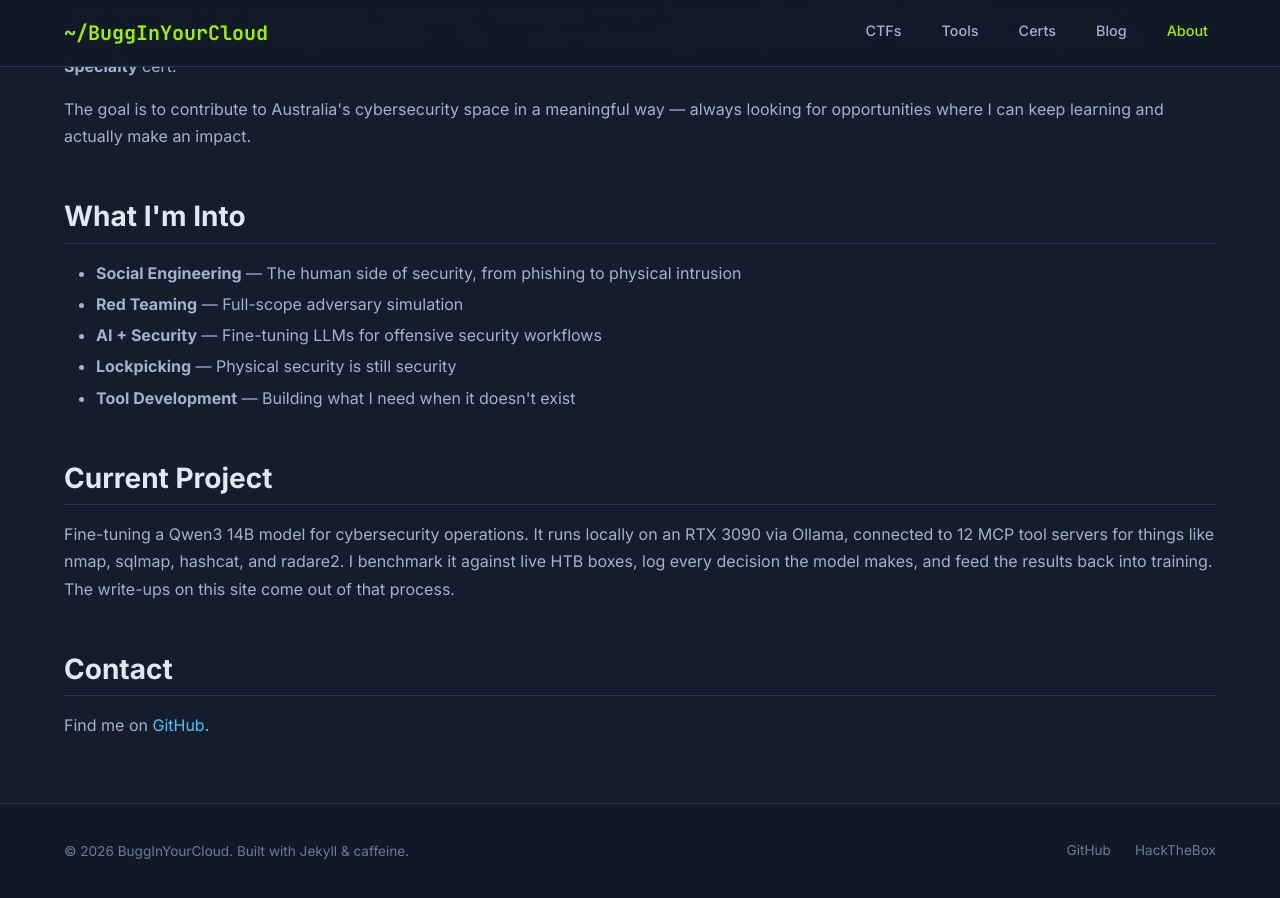
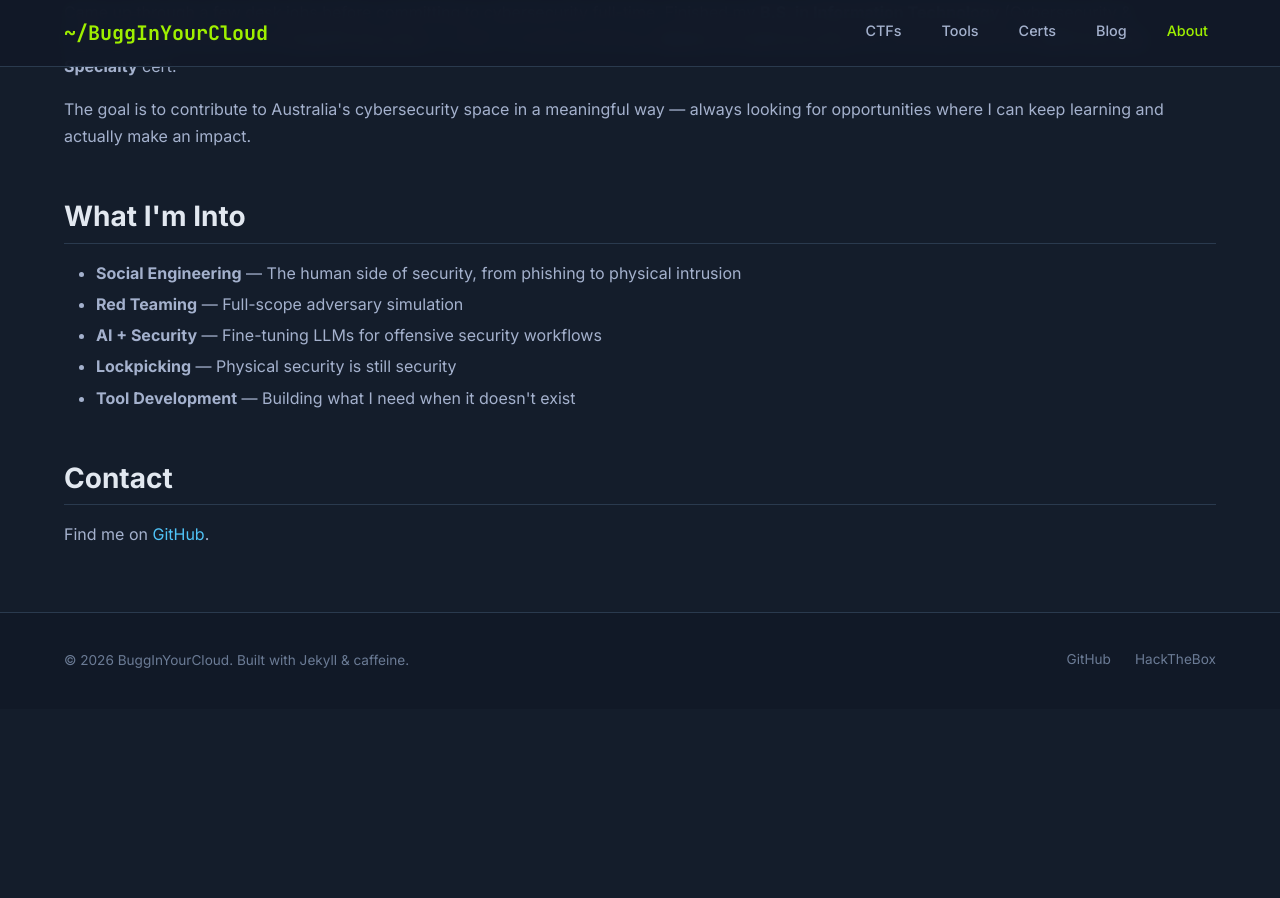
Before and after one commit to BuggInYourCloud/BuggInYourCloud.github.io, a Jekyll site: the page built from pages/about.html, in a window 1280 px wide and 900 px high, scrolled down 512 px. Built offline with Jekyll 4.4.1, drawn with Linux system fonts in a browser that asks for light colours; after the commit the page ends 1221 px from its top, so only the background shows below that.

Commit message:
Remove Current Project section from About page

```diff
--- a/pages/about.html
+++ b/pages/about.html
@@ -24,9 +24,6 @@ permalink: /about/
     <li><strong>Tool Development</strong> — Building what I need when it doesn't exist</li>
   </ul>
 
-  <h2>Current Project</h2>
-  <p>Fine-tuning a Qwen3 14B model for cybersecurity operations. It runs locally on an RTX 3090 via Ollama, connected to 12 MCP tool servers for things like nmap, sqlmap, hashcat, and radare2. I benchmark it against live HTB boxes, log every decision the model makes, and feed the results back into training. The write-ups on this site come out of that process.</p>
-
   <h2>Contact</h2>
   <p>Find me on <a href="https://github.com/BuggInYourCloud">GitHub</a>.</p>
 </div>
```
